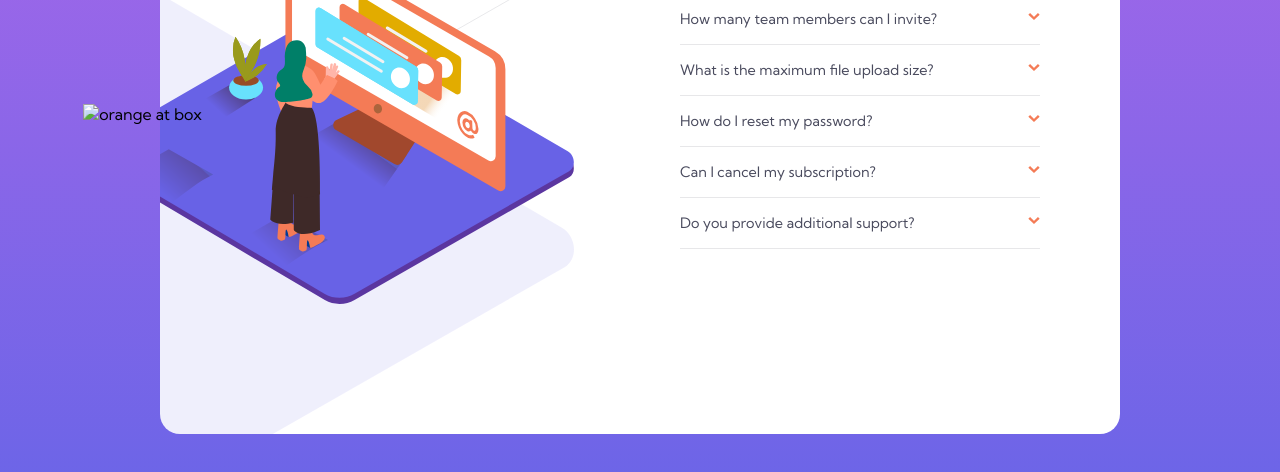
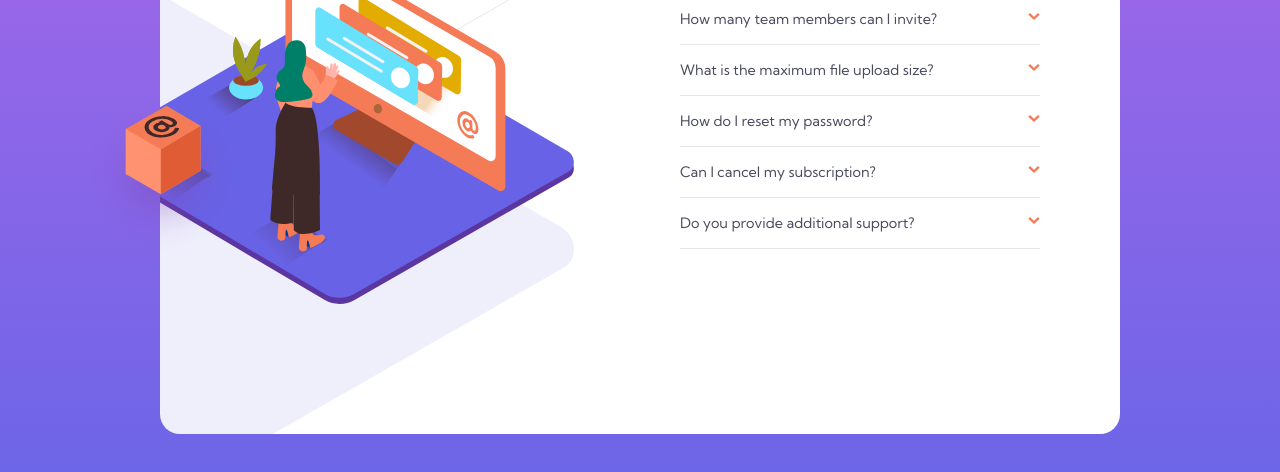
Before and after one commit to olayemiibrahim/faq-accordion-card-main, a plain HTML site: page index.html in a window 1280 px wide. Shown: the part 262-734 px from the top of the page. Drawn offline with Linux system fonts and the light colour scheme; the site is published under a folder, as on GitHub Pages, so addresses that start at the root find nothing.

Commit message:
fixed images

```diff
--- a/index.html
+++ b/index.html
@@ -12,7 +12,7 @@
 	</head>
 	<body>
 		<main class="card">
-			<img src="/images/illustration-box-desktop.svg" alt="orange at box" class="card__box" />
+			<img src="./images/illustration-box-desktop.svg" alt="orange at box" class="card__box" />
 			<div class="card__image">
 				<img
 					src="./images/illustration-woman-online-mobile.svg"
```
